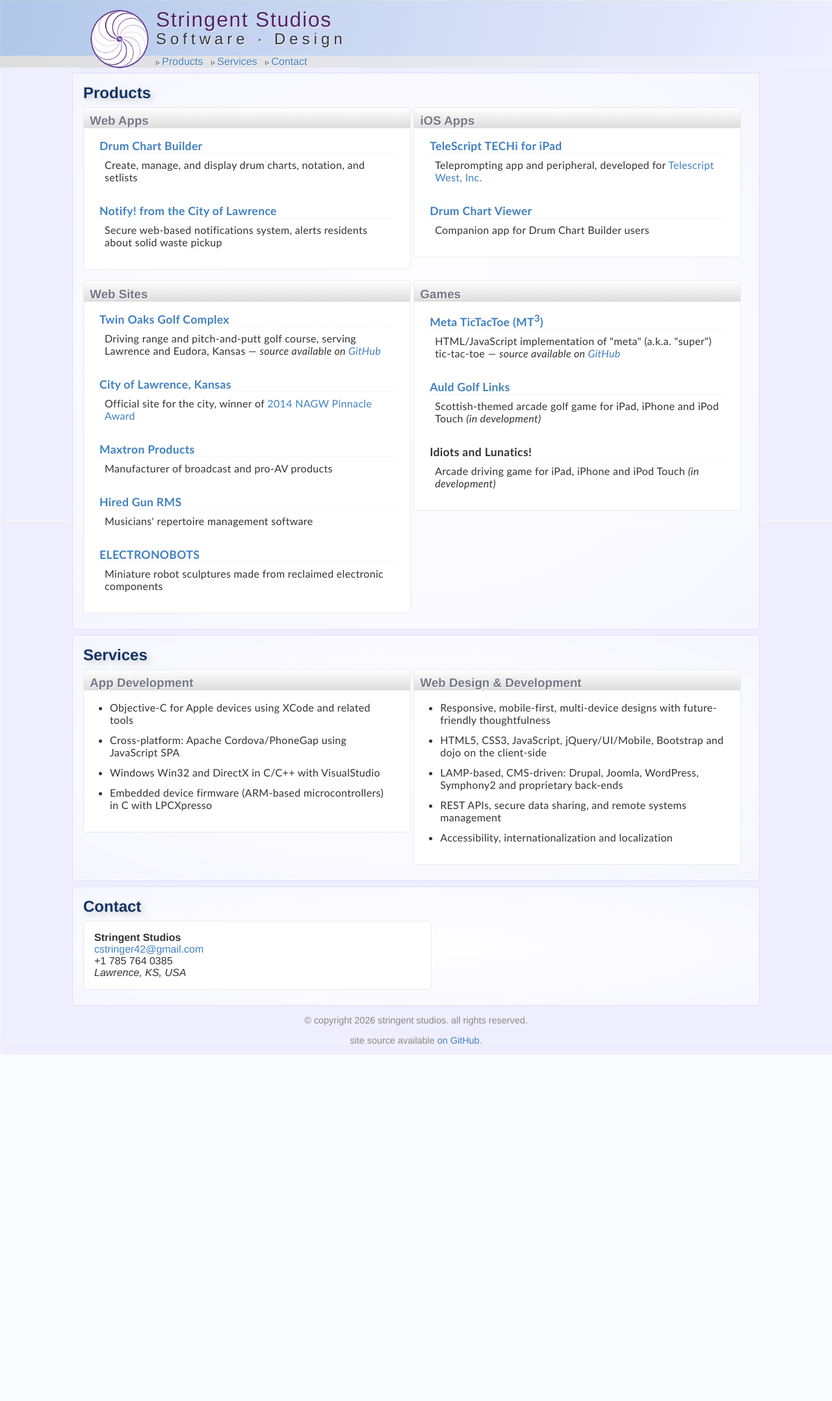
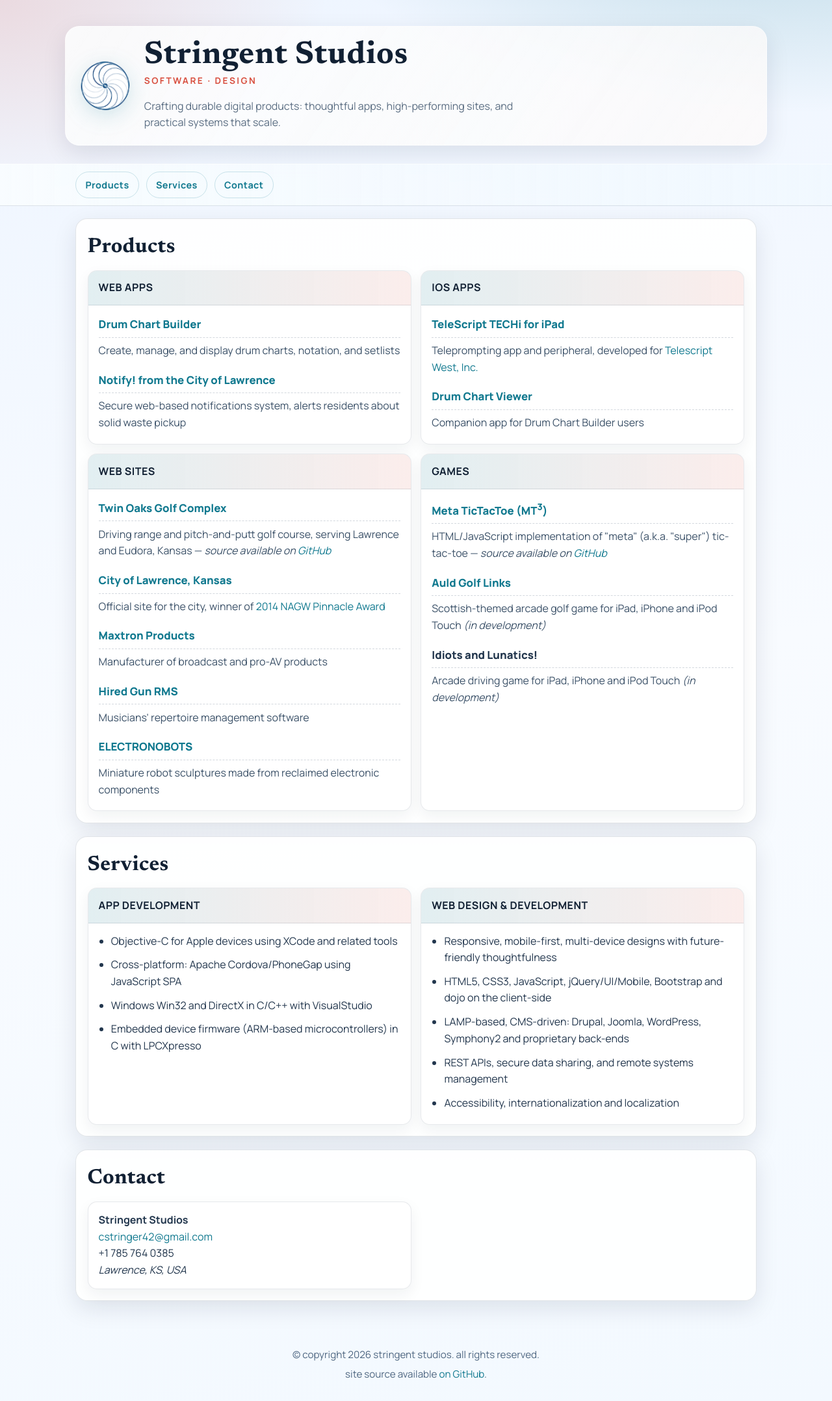
Before and after one commit to cstringer/stringentweb, a PHP site: page / in a window 1280 px wide. Shown: the whole page at 65% size. Before the commit the page ends 1623 px from the top, so only its background shows below. Run offline with PHP 8.4, Linux system fonts and the light colour scheme; some libraries are stand-ins or nearby versions.

Commit message:
Design makeover

```diff
--- a/css/stringent.css
+++ b/css/stringent.css
@@ -6,269 +6,385 @@
  @copyright &copy; Copyright 2015 by Stringent Studios. All rights reserved.
 */
 
-/* Elements */
-
-html, body {
- margin:0;
- padding:0;
-}
-body {
- font-family:"Avenir","Helvetica Neue",Helvetica,Arial,sans-serif;
- color:#333;
- background-color:#eef;
- background-image: linear-gradient(#f3f3f3 2px, transparent 2px),
-  linear-gradient(90deg, #f3f3f3 2px, transparent 2px),
-  linear-gradient(rgba(255,255,255,0.4) 1px, transparent 1px),
-  linear-gradient(90deg, rgba(255,255,255,0.4) 1px, transparent 1px);
- background-size:100px 100px, 100px 100px, 20px 20px, 20px 20px;
- background-position:-2px -2px, -2px -2px, -1px -1px, -1px -1px;
- background-attachment:fixed;
+:root {
+ --ink-strong: #112033;
+ --ink: #22364d;
+ --ink-soft: #5a6d82;
+ --accent: #11798f;
+ --accent-warm: #d84f3f;
+ --paper: #f5f9ff;
+ --surface: rgba(255, 255, 255, 0.88);
+ --surface-strong: #ffffff;
+ --line: rgba(20, 40, 70, 0.12);
+ --shadow-soft: 0 12px 36px rgba(8, 24, 45, 0.1);
+ --shadow-pop: 0 18px 48px rgba(8, 24, 45, 0.18);
+ --radius: 18px;
 }
 
-a:link, a:visited {
- color:rgb(64,128,192);
- text-decoration:none;
+html,
+body {
+ margin: 0;
+ padding: 0;
 }
-a:active, a:hover {
- text-decoration:underline;
+
+* {
+ box-sizing: border-box;
+}
+
+body {
+ font-family: "Manrope", "Avenir", "Helvetica Neue", Helvetica, Arial, sans-serif;
+ color: var(--ink);
+ line-height: 1.6;
+ background:
+  radial-gradient(1200px 600px at 95% -10%, rgba(17, 121, 143, 0.28), transparent 65%),
+  radial-gradient(700px 420px at 0% 0%, rgba(216, 79, 63, 0.16), transparent 72%),
+  linear-gradient(170deg, #eef5ff 0%, #f8fbff 50%, #f3f9ff 100%);
+ min-height: 100vh;
+}
+
+a:link,
+a:visited {
+ color: var(--accent);
+ text-decoration: none;
+}
+
+a:hover,
+a:active,
+section dt a:hover {
+ color: #0f6072;
+ text-decoration: underline;
 }
 
 .no-css {
- display:none;
+ display: none;
 }
 
-/* Header */
+header {
+ margin: 0;
+ padding: 2.5rem 1rem 1.75rem;
+}
 
-header {
- margin:0;
- padding:0.75em 0;
- background-color:rgba(160,160,160,0.25);
- background:linear-gradient(105deg, rgba(64,128,192,0.35), transparent);
- text-shadow:1px 1px 0 #fff;
+header .head-container {
+ max-width: 1080px;
+ margin: 0 auto;
+ padding: 1.3rem;
+ border: 1px solid rgba(255, 255, 255, 0.45);
+ border-radius: calc(var(--radius) + 4px);
+ background:
+  linear-gradient(125deg, rgba(255, 255, 255, 0.88), rgba(255, 255, 255, 0.72)),
+  linear-gradient(125deg, rgba(17, 121, 143, 0.08), rgba(216, 79, 63, 0.07));
+ box-shadow: var(--shadow-soft);
+ display: grid;
+ grid-template-columns: auto minmax(0, 1fr);
+ gap: 1.25rem;
+ align-items: center;
 }
 
 header img {
- float:left;
- margin:0 0.5em;
- padding:0;
- height:6em;
- width:auto;
- border:none;
- transition:filter 30s ease, transform 30s ease;
-}
-header:hover img {
- filter:hue-rotate(60deg);
- transform:rotate(720deg);
- transition:filter 30s ease, transform 30s ease;
+ display: block;
+ width: 5rem;
+ height: 5rem;
+ border: 0;
+ filter: drop-shadow(0 8px 16px rgba(17, 121, 143, 0.18));
+ transform: rotate(-3deg);
 }
 
-header h1,
-header .subhead {
- margin:0;
- font-weight:100;
-}
 header h1 {
- color:#136;
- padding-top:2px;
- font-size:2em;
- line-height:1em;
- letter-spacing:0.05em;
- transition:filter 30s ease;
-}
-header:hover h1 {
- filter:hue-rotate(60deg);
- transition:filter 30s ease;
-}
-header .subhead {
- font-size:1.5em;
- letter-spacing:0.25em;
+ margin: 0;
+ color: var(--ink-strong);
+ font-family: "Newsreader", "Times New Roman", serif;
+ font-size: clamp(2rem, 3.8vw, 3.05rem);
+ line-height: 1;
+ letter-spacing: 0.015em;
 }
 
-@media (max-width:640px) {
- header {
-  padding:0.25em;
- }
- header img {
-  width:3.5em;
-  height:auto;
-  margin-right:0.5em;
- }
- header h1 {
-  margin-bottom:0;
-  padding-bottom:0;
-  font-size:1.6em;
- }
 header .subhead {
-  margin-top:0;
-  padding-top:0;
-  font-size:1.2em;
- }
-}
-header .head-container {
- max-width:1024px;
- margin:auto;
+ display: inline-block;
+ margin-top: 0.2rem;
+ font-size: 0.85rem;
+ font-weight: 700;
+ letter-spacing: 0.18em;
+ text-transform: uppercase;
+ color: var(--accent-warm);
 }
 
-/* Navigation */
+header .hero-copy p {
+ max-width: 62ch;
+ margin: 0.9rem 0 0;
+ color: var(--ink-soft);
+ font-size: 1rem;
+}
 
 nav {
- background-color:#e0e0e0;
- background:linear-gradient(90deg,#ddd,rgba(255,255,255,0.1));
- text-shadow:1px 1px 0 #fff;
+ position: sticky;
+ top: 0;
+ z-index: 10;
+ backdrop-filter: blur(8px);
+ background: linear-gradient(90deg, rgba(248, 252, 255, 0.95), rgba(240, 248, 255, 0.8));
+ border-top: 1px solid rgba(255, 255, 255, 0.6);
+ border-bottom: 1px solid var(--line);
 }
 
 nav ul {
- margin:0;
- padding:0;
- display:inline;
+ max-width: 1080px;
+ margin: 0 auto;
+ padding: 0.7rem 1rem;
+ list-style: none;
+ display: flex;
+ gap: 0.65rem;
+ flex-wrap: wrap;
 }
 
 nav ul li {
- margin:0;
- padding:0;
- list-style-type:none;
- display:inline-block;
+ margin: 0;
 }
+
 nav ul li:before {
- content:"▹ ";
- font-size:0.75em;
-}
-nav ul li.active {
- font-weight:bold;
-}
-nav ul li.active:before {
- content:"▸ ";
- font-size:0.75em;
+ content: "";
 }
 
 nav ul li a {
- padding:0.125em 0.5em 0.125em 0;
+ display: inline-block;
+ padding: 0.5rem 0.9rem;
+ border: 1px solid rgba(17, 121, 143, 0.2);
+ border-radius: 999px;
+ color: var(--ink-strong);
+ font-size: 0.9rem;
+ font-weight: 700;
+ letter-spacing: 0.03em;
+ transition: all 0.25s ease;
 }
-@media (max-width:640px) {
+
+nav ul li a:hover {
+ background: rgba(17, 121, 143, 0.14);
+ border-color: rgba(17, 121, 143, 0.4);
+ text-decoration: none;
+}
+
+nav ul li.active a {
+ background: rgba(17, 121, 143, 0.18);
+ border-color: rgba(17, 121, 143, 0.35);
+}
+
+#content {
+ max-width: 1080px;
+ margin: 0 auto;
+ padding: 1.2rem 1rem 2rem;
+}
+
+section {
+ margin: 0 0 1.25rem;
+ padding: 1.1rem;
+ border-radius: var(--radius);
+ border: 1px solid var(--line);
+ background: var(--surface);
+ box-shadow: var(--shadow-soft);
+}
+
+section h2 {
+ margin: 0;
+}
+
+section h2 a:link,
+section h2 a:visited {
+ color: var(--ink-strong);
+ font-family: "Newsreader", "Times New Roman", serif;
+ font-size: clamp(1.6rem, 2.5vw, 2.15rem);
+ letter-spacing: 0.01em;
+ text-decoration: none;
+}
+
+section .section-content {
+ margin-top: 0.6rem;
+ display: grid;
+ grid-template-columns: repeat(2, minmax(0, 1fr));
+ gap: 0.9rem;
+}
+
+section .section-group {
+ margin: 0;
+ padding: 0;
+ border: 1px solid rgba(20, 40, 70, 0.1);
+ border-radius: calc(var(--radius) - 4px);
+ background: var(--surface-strong);
+ box-shadow: 0 8px 22px rgba(15, 33, 52, 0.06);
+ overflow: hidden;
+ transition: transform 0.25s ease, box-shadow 0.25s ease, border-color 0.25s ease;
+}
+
+section .section-group:hover {
+ transform: translateY(-3px);
+ box-shadow: var(--shadow-pop);
+ border-color: rgba(17, 121, 143, 0.28);
+}
+
+section h3 {
+ margin: 0;
+ padding: 0.85rem 1rem;
+ color: var(--ink-strong);
+ background: linear-gradient(90deg, rgba(17, 121, 143, 0.12), rgba(216, 79, 63, 0.1));
+ border-bottom: 1px solid var(--line);
+ font-size: 1rem;
+ letter-spacing: 0.03em;
+ text-transform: uppercase;
+}
+
+section .item {
+ margin: 1rem 1rem 1.2rem;
+}
+
+section dt {
+ margin-bottom: 0.45rem;
+ font-weight: 800;
+ font-size: 1.05rem;
+ padding-bottom: 0.35rem;
+ border-bottom: 1px dashed rgba(35, 61, 89, 0.2);
+}
+
+section dd {
+ margin: 0 0 0.95rem;
+ color: #3b5168;
+}
+
+section ul.item {
+ margin: 0.9rem 1rem 1.2rem;
+ padding-left: 1.2rem;
+}
+
+section ul.item li {
+ margin-bottom: 0.7rem;
+}
+
+#contact .section-group {
+ padding: 0.95rem 1rem;
+}
+
+footer {
+ max-width: 1080px;
+ margin: 1.2rem auto 1.8rem;
+ padding: 0 1rem;
+ color: #4f6781;
+ font-size: 0.95rem;
+ text-align: center;
+}
+
+footer p {
+ margin: 0.35rem 0;
+}
+
+/* Simple staged entrance for a more contemporary first impression. */
+header,
+nav,
+section,
+footer {
+ opacity: 0;
+ transform: translateY(16px);
+ animation: reveal 0.7s ease forwards;
+}
+
 nav {
-  padding-left:0.5em;
-  display:none;
+ animation-delay: 0.08s;
 }
- nav ul li a {
-  font-size:20px;
+
+section:nth-of-type(1) {
+ animation-delay: 0.14s;
+}
+
+section:nth-of-type(2) {
+ animation-delay: 0.2s;
+}
+
+section:nth-of-type(3) {
+ animation-delay: 0.26s;
+}
+
+footer {
+ animation-delay: 0.32s;
+}
+
+@keyframes reveal {
+ to {
+  opacity: 1;
+  transform: translateY(0);
  }
 }
 
-/* Sections */
+@media (max-width: 900px) {
+ section .section-content {
+  grid-template-columns: 1fr;
+ }
+}
+
+@media (max-width: 640px) {
+ header {
+  padding: 1.2rem 0.8rem 1rem;
+ }
+
+ header .head-container {
+  padding: 0.9rem;
+  grid-template-columns: 1fr;
+  gap: 0.75rem;
+ }
+
+ header img {
+  width: 4.1rem;
+  height: 4.1rem;
+ }
+
+ header .hero-copy p {
+  font-size: 0.95rem;
+ }
+
+ nav {
+  top: 0;
+ }
+
+ nav ul {
+  padding: 0.6rem 0.75rem;
+ }
+
+ nav ul li a {
+  font-size: 0.84rem;
+  padding: 0.4rem 0.75rem;
+ }
+
+ #content {
+  padding: 0.8rem 0.75rem 1.3rem;
+ }
 
  section {
- max-width:1024px;
- margin:0.5em auto;
- padding:1em;
- background-color:rgba(255,255,255,0.5);
- background-image:radial-gradient(#fff,rgba(255,255,255,0.0));
- border:1px solid #ddf;
- border-radius:4px;
+  padding: 0.85rem;
+  border-radius: 14px;
+ }
+
+ section .section-content {
+  margin-top: 0.4rem;
  }
 
  section h2 {
- margin:0;
- text-shadow:4px 4px 8px #ccc;
-}
-section h2 a:link {
- color:#136;
- text-decoration:none !important;
+  cursor: pointer;
  }
 
-section h3 {
- margin:0;
- padding:0.5em 0.5em 0;
- color:#778;
- background-color:#eaeaea;
- background:linear-gradient(0deg,#ddd,#fff);
- border-bottom:1px solid #f3f3ff;
- border-radius:5px 5px 0 0;
- text-shadow:1px 1px 0 #fff;
+ section h2:before {
+  content: "▸ ";
+  color: var(--accent);
  }
 
-section .section-group {
- cursor:default;
- display:inline-block;
- width:49%;
- margin:0.5em auto;
- vertical-align:top;
- background-color:#fff;
- border:1px solid #eaeaea;
- border-radius:5px;
- transition:all 0.25s ease;
-}
-#contact .section-group {
- padding:1em;
-}
-section .section-group:hover {
- box-shadow:1px 1px 8px rgba(128,128,128,0.45);
- transition:all 0.25s ease;
+ section.active h2:before {
+  content: "▾ ";
  }
 
-section .section-group:hover h3 {
- color:#768;
+ section .section-content {
+  display: none;
  }
 
-section .item {
- margin:1em 1.5em 2em;
- font-family:Optima,sans-serif;
- letter-spacing:0.02em;
+ #contact .section-content {
+  display: block;
  }
 
-section dt {
- margin-bottom:0.3em;
- border-bottom:1px dotted #eee;
- font-size:1.1em;
- font-weight:700;
-}
-section dd {
- margin:0.5em 0 0 0.5em;
-}
-
+ section .item,
  section ul.item {
- padding-left:1em;
-}
-section ul.item li {
- margin-bottom:0.75em;
-}
-
-@media (max-width:640px) {
- section .section-content {
-  display:none;
- }
- section h2 {
-  cursor:pointer;
- }
- section h2:before {
-  content:"▹ ";
- }
- section h2:hover:before {
-  content:"▸ ";
- }
- section.active h2:before {
-  content:"▾ ";
- }
- #contact .section-content {
-  padding:0 0.5em;
-  font-size:1.25em;
- }
- section .section-group {
-  display:block;
-  width:99%;
- }
- #contact .section-group {
-  width:90%;
- }
- section .item {
-  font-size:1.1em;
+  margin-left: 0.9rem;
+  margin-right: 0.9rem;
  }
 }
-
-/* Footer */
-
-footer {
- margin:1em auto 0;
- color:#888;
- font-size:0.9em;
- text-align:center;
-}
--- a/index.html
+++ b/index.html
@@ -9,14 +9,18 @@
   <meta http-equiv="X-UA-Compatible" content="IE=edge">
   <meta name="viewport" content="width=device-width, initial-scale=1">
   <meta name="description" content="Developer specializing in mobile apps and websites. Based in Lawrence, Kansas, USA.">
+  <meta name="theme-color" content="#0f172a">
 
-  <link rel="shortcut icon" href="/stringent/favicon.ico">
-  <link rel="stylesheet" href="/stringent/css/stringent.css">
+  <link rel="shortcut icon" href="./favicon.ico">
+  <link rel="preconnect" href="https://fonts.googleapis.com">
+  <link rel="preconnect" href="https://fonts.gstatic.com" crossorigin>
+  <link href="https://fonts.googleapis.com/css2?family=Manrope:wght@400;500;700;800&family=Newsreader:opsz,wght@6..72,500;6..72,700&display=swap" rel="stylesheet">
+  <link rel="stylesheet" href="./css/stringent.css">
 
   <script src="//code.jquery.com/jquery-1.11.3.min.js"></script>
   <script src="//code.jquery.com/jquery-migrate-1.2.1.min.js"></script>
-  <script src="/stringent/js/stringent.js"></script>
-  <script src="/stringent/js/ga.js"></script>
+  <script src="./js/stringent.js"></script>
+  <script src="./js/ga.js"></script>
 
  </head>
 
@@ -24,9 +28,12 @@
 
   <header tabindex="0">
    <div class="head-container">
-    <a href="/" tabindex="0"><img src="/stringent/stringent-logo.png" alt="[LOGO]"></a>
-    <h1>Stringent Studios</h1>
-    <span class="subhead">Software &middot; Design</span>
+    <a href="/" tabindex="0"><img src="./stringent-logo.png" alt="[LOGO]"></a>
+    <div class="hero-copy">
+     <h1>Stringent Studios</h1>
+     <span class="subhead">Software &middot; Design</span>
+     <p>Crafting durable digital products: thoughtful apps, high-performing sites, and practical systems that scale.</p>
+    </div>
   </div>
   </header>
 
```
Lines whose indentation alone changed are shown as unchanged.
